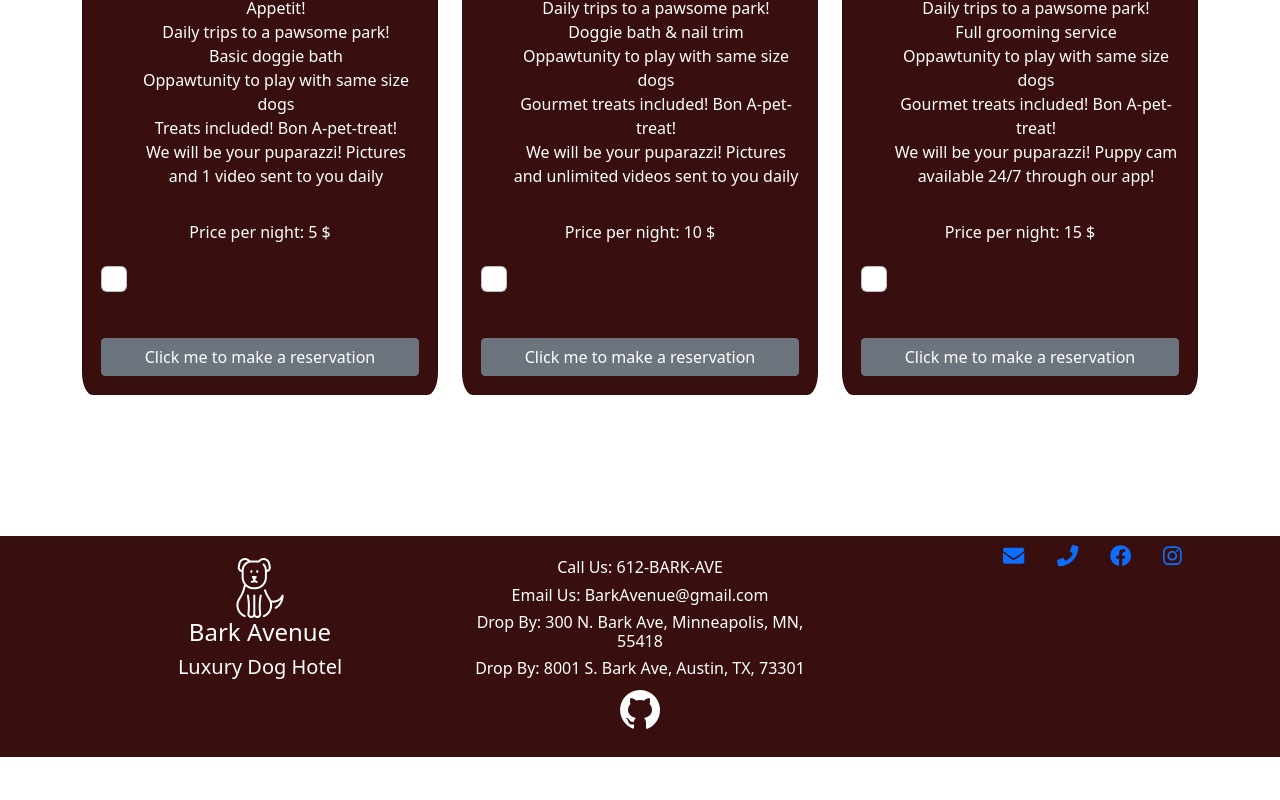
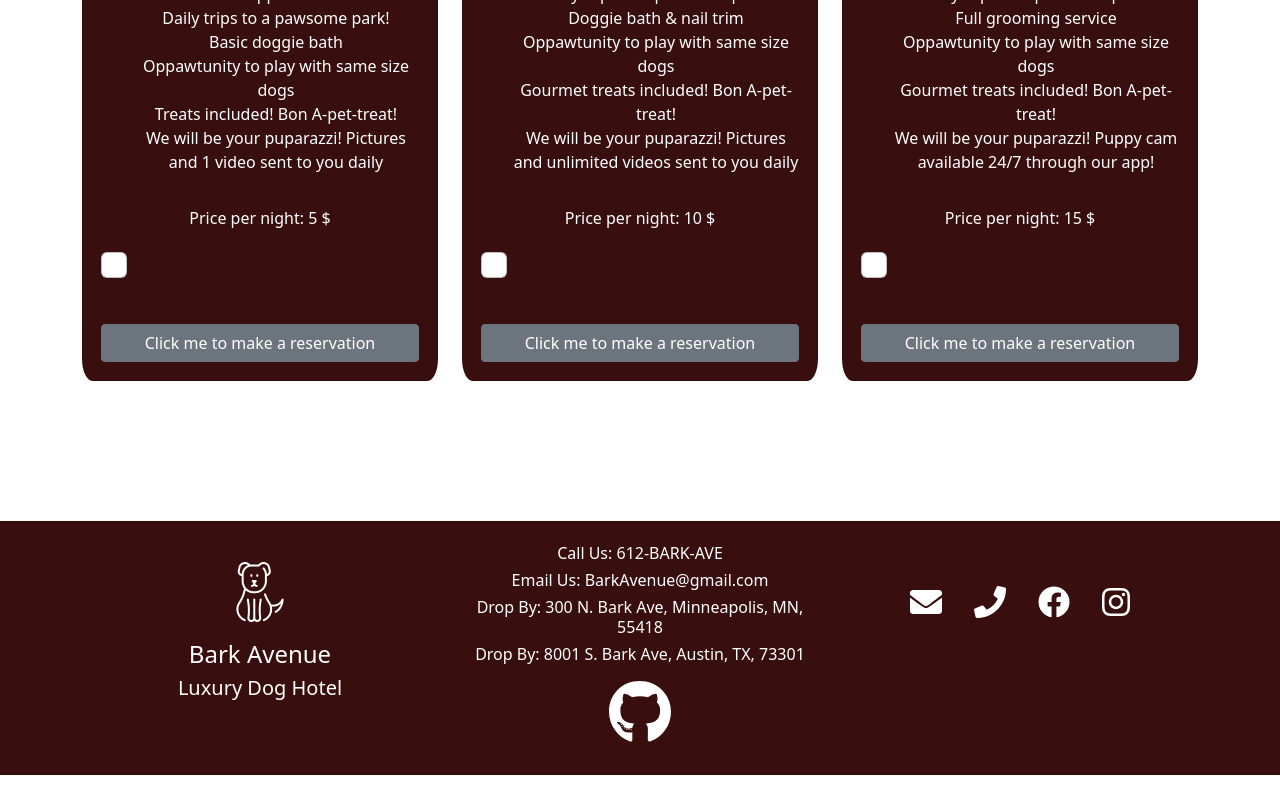
Before and after one commit to blen90/barkAvenue, a React (Create React App) app in the folder client/: page /Services in a window 1280 px wide. Shown: the part 676-1476 px from the top of the page. Built offline with nearby package versions, Linux system fonts and the light colour scheme.

Commit message:
Fixed styling in footer, added styling to about page, changed icon sizes

```diff
--- a/client/src/pages/About/About.css
+++ b/client/src/pages/About/About.css
@@ -4,21 +4,28 @@
     font-size: 1.5rem;
   }
 
-  .About{
+
+
+.About {
     /* padding-top: 150px;
     padding-bottom: 400px; */
     font-size: 1.25rem;
     text-indent: 25px;
   }
 
-  .furries {
+.furries {
     width: 50%;
     height: 50%;
     mix-blend-mode:multiply;
 
-  }
+}
 
-  h2{
+.h2 {
     font-size: 2.25rem;
     text-align: center;
-  }
+    padding: 1%;
+    margin-bottom: 5%;
+    background-color: rgb(56, 14, 14);
+    color: white;
+    font-size: 50px;
+}
--- a/client/src/pages/About/About.js
+++ b/client/src/pages/About/About.js
@@ -11,7 +11,7 @@ export default function About() {
       <Col md="12" sm="6">
           <div className="container row">
 
-            <h2 className="text-center">About Us</h2>
+            <h2 className="text-center h2">About Us</h2>
             <br></br>
             <br></br>
             <img src="/assets/images/furry5.jpg" className="furries col-6" alt="furry" />
@@ -22,7 +22,7 @@ export default function About() {
         </Col>
         <Col md="12" sm="6">
           <div className="container row">
-            <h2 className="text-center" >Facilities</h2>
+            <h2 className="text-center h2" >Facilities</h2>
             <p className="bio col-6">
             We offer modern 5 star luxury dog boarding, accommodations and amenities for your most precious companions while you are away on work or play. All of our doggy guest accommodations at Bark Avenue feature our signature modern styling, unexpected interior appointments and a fresh relaxing color palette. Bark Avenue set out from its inception to create the ultimate boarding experience for your loved ones! We are NOT a dog kennel, in fact just the opposite, our goal is to create an environment as close to home as possible. After experiencing the heartbreaking kennel and cage boarding situations in the majority of facilites across the country, we knew we had to create an environment that was luxurious, relaxing, clean, safe and the least stressful experience a dog could ever have while you are out of town.
             </p>
@@ -32,7 +32,7 @@ export default function About() {
         <Col md="12" sm="12">
           <div className="container row">
 
-            <h2 className="text-center" >Our Mission</h2>
+            <h2 className="text-center h2" >Our Mission</h2>
             <img src="/assets/images/about.jpg" className="furries col-6" alt="furry" />
             <p className="bio col-6"> Does your pooch deserve to be pampered? The SPA provides the most upscale and amazing full Grooming services, Anesthesia Free Teeth Cleaning, Rejuvenating Massages, Vitamin Baths, Pawdicures, Body Wraps, Aromatherapy and Calming Downtempo Music. Your pooch will enjoy the ultimate in 5-Star luxury throughout their very own special SPA day experience!
             Bark Avenue does require paper work for your pets that states that all of your pets vaccinations are up to date and signed by a veterinarian within the last 12 months. Failure to comply with our requirements will conclude in a canceled reservation. Thank you for your understanding.
--- a/client/src/pages/components/Footer.js
+++ b/client/src/pages/components/Footer.js
@@ -13,8 +13,8 @@ export default function Footer() {
       <Container>
 
         <Row md="12">
-          <Col xs="6" sm="4" className="container text-center">
-            <img src="/assets/images/dogicon.png"  alt="dog"></img>
+          <Col xs="12" sm="4" className="container text-center">
+            <img src="/assets/images/dogicon.png"  alt="dog" className="doggie"></img>
             <br></br>
             <h4>
               Bark Avenue
@@ -25,37 +25,43 @@ export default function Footer() {
 
           </Col>
 
-          <Col xs="6" sm="4" className="container text-center">
+          <Col xs="12" sm="4" className="container text-center">
             <h6>Call Us: 612-BARK-AVE </h6>
             <h6>Email Us: BarkAvenue@gmail.com</h6>
             <h6>Drop By: 300 N. Bark Ave, Minneapolis, MN, 55418</h6>
             <h6>Drop By: 8001 S. Bark Ave, Austin, TX, 73301</h6>
-            <a href="https://github.com/blen90/barkAvenue"><img src="/assets/images/github.png"></img></a>
+
+            <NavItem>
+                <NavLink href="https://github.com/blen90/barkAvenue" target="_blank" rel="norefferer">
+                  <FontAwesomeIcon icon={["fab", "github"]} size="4x" color="white" />
+                </NavLink>
+              </NavItem>
+
           </Col>
 
-          <Col xs="12" sm="4">
-            <Nav className="justify-content-end">
+          <Col className="icons" xs="12" sm="4">
+            <Nav className="justify-content-center">
               <NavItem>
                 <NavLink href="mailto:">
-                  <FontAwesomeIcon icon={faEnvelope} size="lg" />
+                  <FontAwesomeIcon icon={faEnvelope} size="2x" color="white" />
                 </NavLink>
               </NavItem>
 
               <NavItem>
                 <NavLink href="tel:651.000.0000">
-                  <FontAwesomeIcon icon={faPhone} size="lg" />
+                  <FontAwesomeIcon icon={faPhone} size="2x" color="white" />
                 </NavLink>
               </NavItem>
 
               <NavItem>
                 <NavLink href="https://facebook.com">
-                  <FontAwesomeIcon icon={["fab", "facebook"]} size="lg" />
+                  <FontAwesomeIcon icon={["fab", "facebook"]} size="2x" color="white"  />
                 </NavLink>
               </NavItem>
 
               <NavItem>
                 <NavLink href="https://instagram.com">
-                  <FontAwesomeIcon icon={["fab", "instagram"]} size="lg" />
+                  <FontAwesomeIcon icon={["fab", "instagram"]} size="2x"  color="white" />
                 </NavLink>
               </NavItem>
             </Nav>
--- a/client/src/pages/components/Nav.js
+++ b/client/src/pages/components/Nav.js
@@ -11,9 +11,9 @@ const NavTabs = () => {
         <NavLink className="LinkList" activeClassName="active" to="/services">
           Services
         </NavLink>
-        <NavLink className="LinkList" activeClassName="active" to="/profile">
+        {/* <NavLink className="LinkList" activeClassName="active" to="/profile">
           Profile
-        </NavLink>
+        </NavLink> */}
         <NavLink className="LinkList" activeClassName="active" to="/reservation">
           Reservation
         </NavLink>
--- a/client/src/pages/components/style.css
+++ b/client/src/pages/components/style.css
@@ -46,3 +46,22 @@
     color: white;
     text-align: center;
 }
+
+.icons {
+  margin-top: 5%;
+}
+
+.github {
+  height: 50%;
+  width: auto;
+  margin-top: 5%;
+}
+
+img.doggie {
+  margin-top: 5%;
+  margin-bottom: 5%;
+}
+
+img.doggie1{
+  margin-top: 2%;
+}
```
Also changed, not shown: client/src/pages/components/Header.js (line endings or trailing spaces).
